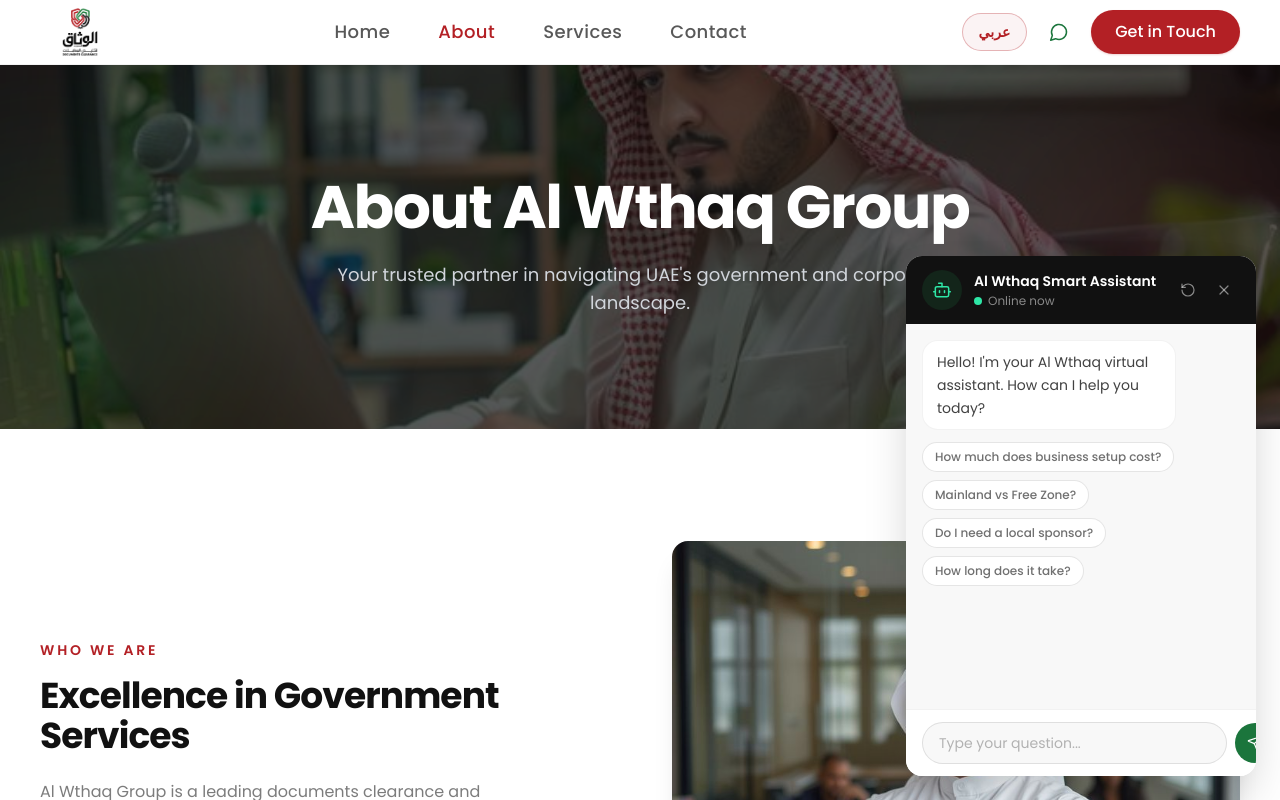
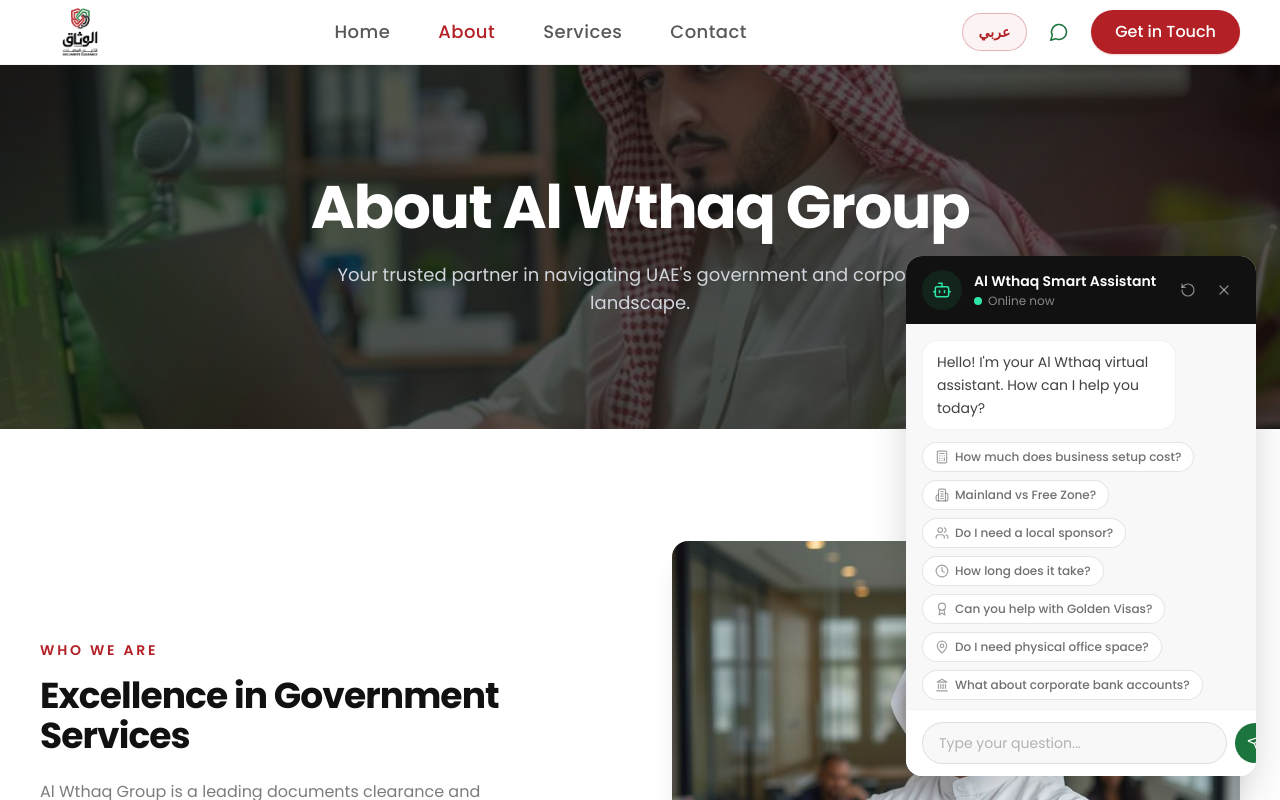
Before and after one commit to boltforwork1/alwthaqv1, a React (Vite) app: page /about in a window 1280 px wide. Both pictures are taken after a click on the button "Open chat assistant". Shown: the top 800 px of the page. Built offline with nearby package versions, Linux system fonts and the light colour scheme.

Commit message:
Update SmartAssistant with icons and delay

```diff
--- a/src/components/SmartAssistant.tsx
+++ b/src/components/SmartAssistant.tsx
@@ -1,6 +1,20 @@
 import { useEffect, useMemo, useRef, useState } from 'react';
 import { AnimatePresence, motion } from 'framer-motion';
-import { Bot, RotateCcw, Send, X } from 'lucide-react';
+import {
+  Award,
+  Bot,
+  Building2,
+  Calculator,
+  Clock,
+  Landmark,
+  MapPin,
+  MessageCircle,
+  Phone,
+  RotateCcw,
+  Send,
+  Users,
+  X,
+} from 'lucide-react';
 import { Link } from 'react-router-dom';
 import { useLanguage } from '@/context/LanguageContext';
 
@@ -16,12 +30,15 @@ const WHATSAPP_URL = 'https://wa.me/971555276288';
 
 const ease = [0.22, 1, 0.36, 1] as const;
 
+const faqIcons = [Calculator, Building2, Users, Clock, Award, MapPin, Landmark];
+
 export default function SmartAssistant() {
   const { t, isRTL } = useLanguage();
   const [isOpen, setIsOpen] = useState(false);
   const [input, setInput] = useState('');
   const [messages, setMessages] = useState<ChatMessage[]>([]);
   const [hasUserInteracted, setHasUserInteracted] = useState(false);
+  const [isTyping, setIsTyping] = useState(false);
   const messagesEndRef = useRef<HTMLDivElement>(null);
   const inputRef = useRef<HTMLInputElement>(null);
 
@@ -39,7 +56,7 @@ export default function SmartAssistant() {
     if (messagesEndRef.current) {
       messagesEndRef.current.scrollIntoView({ behavior: 'smooth' });
     }
-  }, [messages]);
+  }, [messages, isTyping]);
 
   // Auto-suggest: filter FAQs based on input text
   const suggestions = useMemo(() => {
@@ -73,20 +90,26 @@ export default function SmartAssistant() {
     return bestScore > 0 ? bestMatch : null;
   };
 
+  const respondWith = (userText: string, botMessage: ChatMessage) => {
+    setMessages((prev) => [...prev, { role: 'user', text: userText }]);
+    setIsTyping(true);
+    const delay = 700 + Math.random() * 800;
+    setTimeout(() => {
+      setMessages((prev) => [...prev, botMessage]);
+      setIsTyping(false);
+    }, delay);
+  };
+
   const handleQuestionClick = (question: string) => {
     const match = knowledgeBase.find((item) => item.q === question);
     if (!match) return;
 
-    setMessages((prev) => [
-      ...prev,
-      { role: 'user', text: question },
-      {
+    respondWith(question, {
       role: 'bot',
       text: match.a,
       links: match.links,
       showFaqs: true,
-      },
-    ]);
+    });
     setHasUserInteracted(true);
     setInput('');
   };
@@ -98,27 +121,19 @@ export default function SmartAssistant() {
     const match = findAnswer(text);
 
     if (match) {
-      setMessages((prev) => [
-        ...prev,
-        { role: 'user', text },
-        {
+      respondWith(text, {
         role: 'bot',
         text: match.a,
         links: match.links,
         showFaqs: true,
-        },
-      ]);
+      });
     } else {
-      setMessages((prev) => [
-        ...prev,
-        { role: 'user', text },
-        {
+      respondWith(text, {
         role: 'bot',
         text: t.assistant.notSure,
         showWhatsApp: true,
         showFaqs: true,
-        },
-      ]);
+      });
     }
     setHasUserInteracted(true);
     setInput('');
@@ -127,6 +142,7 @@ export default function SmartAssistant() {
   const handleReset = () => {
     setMessages([{ role: 'bot', text: t.assistant.welcome, showFaqs: true }]);
     setHasUserInteracted(false);
+    setIsTyping(false);
     setInput('');
     inputRef.current?.focus();
   };
@@ -252,7 +268,7 @@ export default function SmartAssistant() {
                           rel="noopener noreferrer"
                           className="inline-flex items-center gap-1.5 rounded-full bg-[#1B753C] px-4 py-2 text-xs font-semibold text-white shadow-sm transition-colors duration-300 hover:bg-[#155f30]"
                         >
-                          <Bot className="h-3.5 w-3.5" strokeWidth={2} />
+                          <MessageCircle className="h-3.5 w-3.5" strokeWidth={2} />
                           {t.assistant.talkOnWhatsApp}
                         </a>
                       </div>
@@ -261,19 +277,47 @@ export default function SmartAssistant() {
                     {/* FAQ pills after bot messages */}
                     {msg.role === 'bot' && msg.showFaqs && (
                       <div className="mt-3 flex flex-wrap gap-2">
-                        {knowledgeBase.map((item) => (
+                        {knowledgeBase.map((item) => {
+                          const Icon = faqIcons[item.id - 1] ?? Bot;
+                          return (
                             <button
                               key={item.q}
                               onClick={() => handleQuestionClick(item.q)}
-                            className="rounded-full border border-black/10 bg-white px-3 py-1.5 text-xs font-medium text-ink/60 transition-all duration-300 hover:border-[#1B753C]/30 hover:bg-[#1B753C]/5 hover:text-[#1B753C]"
+                              className="inline-flex items-center gap-1.5 rounded-full border border-black/10 bg-white px-3 py-1.5 text-xs font-medium text-ink/60 transition-all duration-300 hover:border-[#1B753C]/30 hover:bg-[#1B753C]/5 hover:text-[#1B753C]"
                             >
+                              <Icon className="h-3.5 w-3.5 shrink-0 text-ink/40 transition-colors duration-300 group-hover:text-[#1B753C]" strokeWidth={2} />
                               {item.q}
                             </button>
-                        ))}
+                          );
+                        })}
                       </div>
                     )}
                   </div>
                 ))}
+
+                {/* Typing indicator */}
+                <AnimatePresence>
+                  {isTyping && (
+                    <motion.div
+                      initial={{ opacity: 0, y: 6 }}
+                      animate={{ opacity: 1, y: 0 }}
+                      exit={{ opacity: 0, y: 6 }}
+                      transition={{ duration: 0.2 }}
+                      className="flex justify-start"
+                    >
+                      <div className="flex items-center gap-1 rounded-2xl border border-black/5 bg-white px-4 py-3">
+                        {[0, 1, 2].map((i) => (
+                          <motion.span
+                            key={i}
+                            animate={{ y: [0, -4, 0], opacity: [0.4, 1, 0.4] }}
+                            transition={{ duration: 1, repeat: Infinity, delay: i * 0.15, ease: 'easeInOut' }}
+                            className="h-2 w-2 rounded-full bg-[#1B753C]"
+                          />
+                        ))}
+                      </div>
+                    </motion.div>
+                  )}
+                </AnimatePresence>
               </div>
               <div ref={messagesEndRef} />
             </div>
@@ -288,15 +332,19 @@ export default function SmartAssistant() {
                   transition={{ duration: 0.2 }}
                   className="absolute bottom-[68px] start-4 end-4 rounded-xl border border-black/10 bg-white shadow-lg"
                 >
-                  {suggestions.map((item) => (
+                  {suggestions.map((item) => {
+                    const Icon = faqIcons[item.id - 1] ?? Bot;
+                    return (
                       <button
                         key={item.q}
                         onClick={() => handleQuestionClick(item.q)}
-                      className="block w-full px-4 py-2.5 text-start text-xs text-ink/70 transition-colors duration-200 first:rounded-t-xl last:rounded-b-xl hover:bg-[#1B753C]/5 hover:text-[#1B753C]"
+                        className="flex w-full items-center gap-2.5 px-4 py-2.5 text-start text-xs text-ink/70 transition-colors duration-200 first:rounded-t-xl last:rounded-b-xl hover:bg-[#1B753C]/5 hover:text-[#1B753C]"
                       >
+                        <Icon className="h-3.5 w-3.5 shrink-0 text-ink/40" strokeWidth={2} />
                         {item.q}
                       </button>
-                  ))}
+                    );
+                  })}
                 </motion.div>
               )}
             </AnimatePresence>
--- a/src/context/LanguageContext.tsx
+++ b/src/context/LanguageContext.tsx
@@ -108,7 +108,7 @@ type Translation = {
     inputPlaceholder: string;
     notSure: string;
     talkOnWhatsApp: string;
-    questions: { q: string; a: string; links?: { label: string; url: string }[] }[];
+    questions: { id: number; q: string; a: string; links?: { label: string; url: string }[] }[];
   };
 };
 
@@ -352,22 +352,41 @@ const translations: Record<Language, Translation> = {
       talkOnWhatsApp: 'Talk on WhatsApp',
       questions: [
         {
+          id: 1,
           q: 'How much does business setup cost?',
           a: 'Costs vary based on mainland vs. free zone. Starting prices are typically around 12,000 AED.',
           links: [{ label: 'Explore Services', url: '/services' }],
         },
         {
+          id: 2,
           q: 'Mainland vs Free Zone?',
-          a: 'Mainland allows trading anywhere in the UAE market. Free Zones offer 100% foreign ownership and zero tax but restrict local trading.',
+          a: 'Mainland allows trading anywhere in the UAE market. Free Zones offer 100% foreign ownership and zero tax but restrict local trading to within the zone.',
           links: [{ label: 'Free Zone Setup', url: '/services' }],
         },
         {
+          id: 3,
           q: 'Do I need a local sponsor?',
-          a: 'Recent updates allow 100% foreign ownership for most commercial activities in the Mainland without a local sponsor.',
+          a: 'Recent updates allow 100% foreign ownership for most commercial activities in the Mainland without requiring a local sponsor.',
         },
         {
+          id: 4,
           q: 'How long does it take?',
-          a: 'Usually 3 to 10 working days after document submission.',
+          a: 'Usually 3 to 10 working days after document submission, depending on the authority.',
+        },
+        {
+          id: 5,
+          q: 'Can you help with Golden Visas?',
+          a: 'Yes, we handle the entire Golden Visa process for investors, entrepreneurs, and skilled professionals.',
+        },
+        {
+          id: 6,
+          q: 'Do I need physical office space?',
+          a: 'Not always. Many Free Zones and Mainland licenses now offer virtual office or Flexi-desk options to keep costs low.',
+        },
+        {
+          id: 7,
+          q: 'What about corporate bank accounts?',
+          a: 'We provide complete assistance with corporate bank account opening, ensuring all compliance and documentation requirements are met.',
         },
       ],
     },
@@ -610,22 +629,41 @@ const translations: Record<Language, Translation> = {
       talkOnWhatsApp: 'تحدث عبر واتساب',
       questions: [
         {
+          id: 1,
           q: 'كم تكلفة تأسيس شركة؟',
           a: 'تختلف التكلفة حسب البر الرئيسي أم المنطقة الحرة. الأسعار تبدأ عادةً من حوالي 12,000 درهم.',
           links: [{ label: 'استكشف الخدمات', url: '/services' }],
         },
         {
+          id: 2,
           q: 'البر الرئيسي أم المنطقة الحرة؟',
-          a: 'البر الرئيسي يسمح بالتجارة في أي مكان في الإمارات. المناطق الحرة تقدم ملكية أجنبية 100% وبدون ضرائب لكنها تقيّد التجارة المحلية.',
+          a: 'البر الرئيسي يسمح بالتجارة في أي مكان في الإمارات. المناطق الحرة تقدم ملكية أجنبية 100% وبدون ضرائب لكنها تقيّد التجارة المحلية داخل المنطقة.',
           links: [{ label: 'تأسيس المنطقة الحرة', url: '/services' }],
         },
         {
+          id: 3,
           q: 'هل أحتاج كفيلاً محلياً؟',
-          a: 'التحديثات الأخيرة تسمح بالملكية الأجنبية 100% لمعظم الأنشطة التجارية في البر الرئيسي بدون كفيل محلي.',
+          a: 'التحديثات الأخيرة تسمح بالملكية الأجنبية 100% لمعظم الأنشطة التجارية في البر الرئيسي بدون الحاجة إلى كفيل محلي.',
         },
         {
+          id: 4,
           q: 'كم تستغرق العملية؟',
-          a: 'عادةً من 3 إلى 10 أيام عمل بعد تقديم المستندات.',
+          a: 'عادةً من 3 إلى 10 أيام عمل بعد تقديم المستندات، حسب الجهة المختصة.',
+        },
+        {
+          id: 5,
+          q: 'هل يمكنكم المساعدة في التأشيرة الذهبية؟',
+          a: 'نعم، نتولى عملية التأشيرة الذهبية بالكامل للمستثمرين ورواد الأعمال والمواهب المهنية المتميزة.',
+        },
+        {
+          id: 6,
+          q: 'هل أحتاج إلى مكتب فعلي؟',
+          a: 'ليس دائماً. توفر العديد من المناطق الحرة والبر الرئيسي خيارات المكاتب الافتراضية أو المكاتب المرنة لتقليل التكاليف.',
+        },
+        {
+          id: 7,
+          q: 'ماذا عن الحسابات البنكية للشركات؟',
+          a: 'نقدم مساعدة كاملة في فتح الحسابات البنكية للشركات، مع ضمان تلبية جميع متطلبات الامتثال والتوثيق.',
         },
       ],
     },
```
Lines whose indentation alone changed are shown as unchanged.
